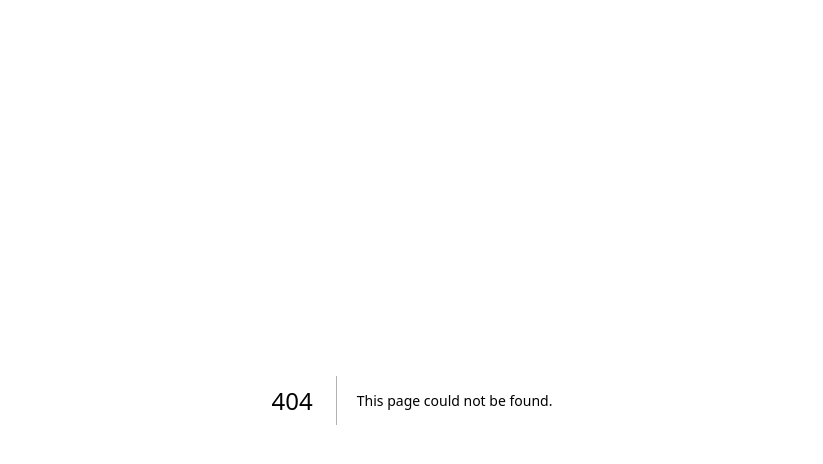
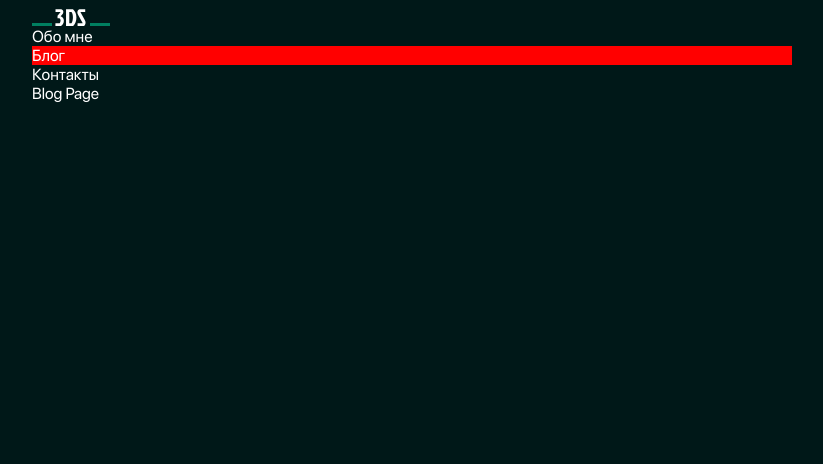
Before and after one commit to CorvuZ1/blog, a Next.js app in the folder frontend/: page /blog in a window 1280 px wide. Before the commit this address had no page. Shown: the top 464 px of the page, without its empty margins (228-1051 px from the left). Built offline with nearby package versions, Linux system fonts and the light colour scheme.

Commit message:
add some header components

```diff
--- /dev/null
+++ b/frontend/src/components/container/container.tsx
@@ -0,0 +1,13 @@
+import { FC, ReactNode } from "react";
+import { twMerge } from "tailwind-merge";
+
+export interface IContainer {
+  className?: string;
+  children: ReactNode;
+}
+
+export const Container: FC<IContainer> = props => {
+  const { className, children } = props;
+
+  return <div className={twMerge("mx-auto max-w-[800px] px-[20px]", className)}>{children}</div>;
+};
--- /dev/null
+++ b/frontend/src/components/header-nav-item/header-nav-item.tsx
@@ -0,0 +1,24 @@
+import { useRouter } from "next/router";
+import { FC } from "react";
+import { twMerge } from "tailwind-merge";
+import { HeaderNavLink, IHeaderNavLinkProps } from "~/components/header-nav-link/header-nav-link";
+
+export interface IHeaderNavItemProps {
+  className?: string;
+  href: IHeaderNavLinkProps["href"];
+  label: IHeaderNavLinkProps["label"];
+}
+
+export const HeaderNavItem: FC<IHeaderNavItemProps> = props => {
+  const { className, href, label } = props;
+
+  const { pathname } = useRouter();
+
+  const isActive = pathname === href;
+
+  return (
+    <li className={twMerge(isActive && "bg-[red]", className)}>
+      <HeaderNavLink href={href} label={label} />
+    </li>
+  );
+};
--- /dev/null
+++ b/frontend/src/components/header-nav-link/header-nav-link.tsx
@@ -0,0 +1,19 @@
+import Link from "next/link";
+import { FC } from "react";
+import { twMerge } from "tailwind-merge";
+
+export interface IHeaderNavLinkProps {
+  className?: string;
+  href: string;
+  label: string;
+}
+
+export const HeaderNavLink: FC<IHeaderNavLinkProps> = props => {
+  const { className, href, label } = props;
+
+  return (
+    <Link href={href} className={className}>
+      {label}
+    </Link>
+  );
+};
--- /dev/null
+++ b/frontend/src/components/header-nav/header-nav.tsx
@@ -0,0 +1,23 @@
+import { FC } from "react";
+import { twMerge } from "tailwind-merge";
+import { IHeaderNavLinkProps } from "~/components/header-nav-link/header-nav-link";
+import { HeaderNavItem } from "../header-nav-item/header-nav-item";
+
+export interface IHeaderNavProps {
+  className?: string;
+  links: Omit<IHeaderNavLinkProps, "className">[];
+}
+
+export const HeaderNav: FC<IHeaderNavProps> = props => {
+  const { className, links } = props;
+
+  return (
+    <nav>
+      <ul className={className}>
+        {links.map(item => (
+          <HeaderNavItem href={item.href} label={item.label} />
+        ))}
+      </ul>
+    </nav>
+  );
+};
--- a/frontend/src/components/header/header.tsx
+++ b/frontend/src/components/header/header.tsx
@@ -1,9 +1,17 @@
 import { FC } from "react";
+import { HeaderNav } from "~/components/header-nav/header-nav";
+import { HEADER_NAVIGATION } from "~/data/header-navigation/header-navigation";
+import { Image } from "~/components/image/image";
 
 export interface IHeaderProps {
   className?: string;
 }
 
 export const Header: FC<IHeaderProps> = ({ className }) => {
-  return <header className={className}>header</header>;
+  return (
+    <header className={className}>
+      <Image isLazy={false} src="/imgs/base/logo.svg" width={78} height={27} alt="3DS лого" />
+      <HeaderNav links={HEADER_NAVIGATION} />
+    </header>
+  );
 };
--- /dev/null
+++ b/frontend/src/components/image/image.tsx
@@ -0,0 +1,12 @@
+import NextImage, { ImageProps } from "next/image";
+import { FC } from "react";
+
+export type TImageProps = {
+  isLazy?: boolean;
+} & Omit<ImageProps, "loading">;
+
+export const Image: FC<TImageProps> = props => {
+  const { isLazy = true, ...rest } = props;
+
+  return <NextImage {...rest} loading="eager" {...(isLazy && { "data-lazy-src": "" })} />;
+};
--- a/frontend/src/components/layout/layout.tsx
+++ b/frontend/src/components/layout/layout.tsx
@@ -2,6 +2,7 @@ import { ReactNode, FC } from "react";
 import { twMerge } from "tailwind-merge";
 import { Header } from "~/components/header/header";
 import { SFPro } from "~/lib/utils/fonts/fonts";
+import { Container } from "../container/container";
 
 export interface ILayoutProps {
   children: ReactNode;
@@ -12,10 +13,14 @@ export const Layout: FC<ILayoutProps> = props => {
   const { children, className } = props;
 
   return (
-    <div className={twMerge(SFPro.variable, "font-sf-pro text-md", className)}>
+    <div
+      className={twMerge(SFPro.variable, "font-sf-pro text-md text-ellipsis text-white", className)}
+    >
       <div className="font-regular">
-        <Header />
-        <main>{children}</main>
+        <Container>
+          <Header />
+          <main>{children}</main>
+        </Container>
       </div>
     </div>
   );
--- /dev/null
+++ b/frontend/src/data/header-navigation/header-navigation.ts
@@ -0,0 +1,14 @@
+export const HEADER_NAVIGATION = [
+  {
+    href: "/",
+    label: "Обо мне"
+  },
+  {
+    href: "/blog",
+    label: "Блог"
+  },
+  {
+    href: "/contacts",
+    label: "Контакты"
+  }
+];
--- /dev/null
+++ b/frontend/src/pages/blog/index.tsx
@@ -0,0 +1,8 @@
+import { NextPage } from "next";
+import { Layout } from "~/components/layout/layout";
+
+const AboutPage: NextPage = () => {
+  return <Layout>Blog Page</Layout>;
+};
+
+export default AboutPage;
--- /dev/null
+++ b/frontend/src/pages/contacts/index.tsx
@@ -0,0 +1,8 @@
+import { NextPage } from "next";
+import { Layout } from "~/components/layout/layout";
+
+const ContactsPage: NextPage = () => {
+  return <Layout>Contacts Page</Layout>;
+};
+
+export default ContactsPage;
--- a/frontend/src/styles/globals.css
+++ b/frontend/src/styles/globals.css
@@ -12,6 +12,6 @@
   }
 
   body {
-    @apply min-w-[320px];
+    @apply min-w-[320px] bg-black;
   }
 }
```
Also changed, not shown: frontend/public/imgs/base/logo.svg (added), 1 other file (tests, documents, lock files or other folders).
